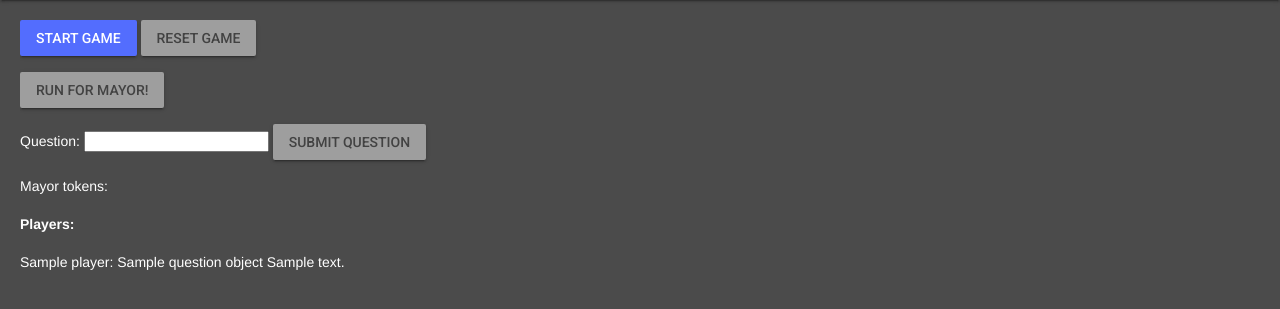
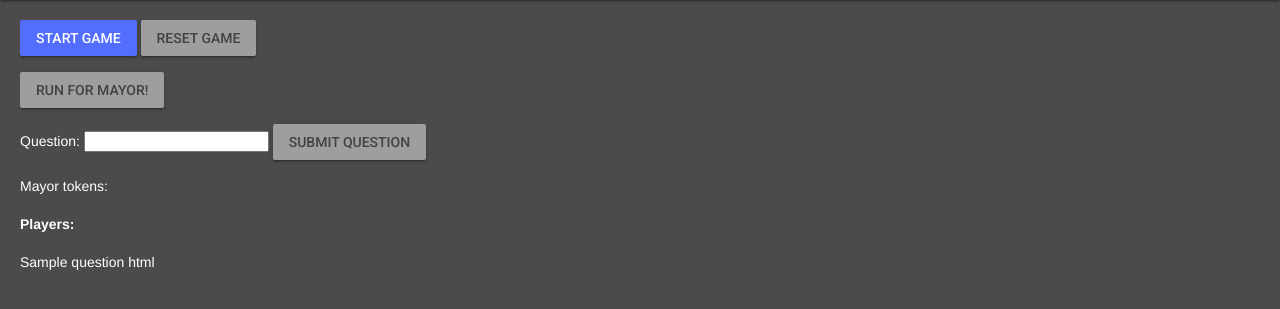
Before and after one commit to ug42/westwords, a Flask app: template templates/game.html.j2 in a window 1280 px wide. Shown: the part 64-373 px from the top of the page. Run offline with Flask 2, Linux system fonts and the light colour scheme; the template is opened without the code that fills it: most values are stand-ins (such as "Sample title", 1, 10 or a date in 2020); some libraries are stand-ins or nearby versions.

Commit message:
Fix the question formatting breakage

```diff
--- a/templates/game.html.j2
+++ b/templates/game.html.j2
@@ -48,7 +48,8 @@
     </div>
     <div id="questions_div">
         <!-- HTML provided from questions is already escaped. -->
-        {% for question_object in question_list -%}
+        {{ question_html }}
+        {# {% for question_object in question_list -%}
         <div>{{ question_object.player }}: {{ question_object.question }}
             <div id="q{{question_object.id}}a" style="display: inline">
                 {% if question_object.answer -%}
@@ -67,7 +68,7 @@
                 {%- endif %}
             </div>
         </div>
-        {%- endfor %}
+        {%- endfor %} #}
     </div>
     <div id="controls" hidden>
         {% if player_is_mayor %}
```
